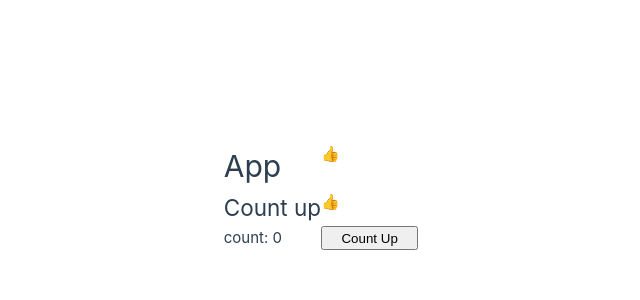
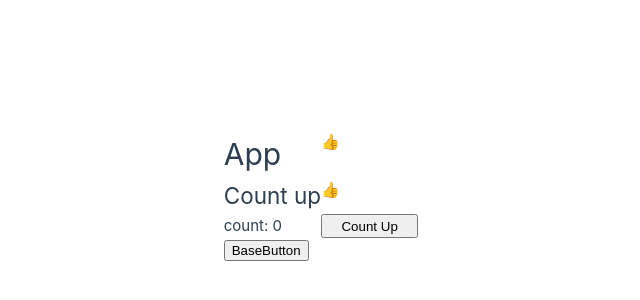
Before and after one commit to 2630-Daichi-Inoue/vue-lesson, a Vue app: page / in a window 1280 px wide. Shown: the part 204-504 px from the top of the page, without its empty margins (319-959 px from the left). Built offline with nearby package versions, Linux system fonts and the light colour scheme.

Commit message:
lesson 59

```diff
--- a/src/App.vue
+++ b/src/App.vue
@@ -1,8 +1,10 @@
 <script setup>
 import CountUp from './components/CountUp.vue'
+import BaseButton from './components/BaseButton.vue';
 </script>
 <template>
   <h1>App</h1>
   <BaseIcon />
-  <CountUp />
+  <CountUp  id="base-button"/>
+  <BaseButton id="base-button" @click="console.log('App.vue')"/>
 </template>
--- /dev/null
+++ b/src/components/BaseButton.vue
@@ -0,0 +1,5 @@
+<template>
+  <div>
+    <button id="ignore" @click="console.log('Basebutton.vue')">BaseButton</button>
+  </div>
+</template>
--- a/src/components/CountUp.vue
+++ b/src/components/CountUp.vue
@@ -4,7 +4,7 @@
 </script>
 
 <template>
-  <h2>Count up</h2>
+  <h2 v-bind="$attrs">Count up</h2>
   <BaseIcon />
   <p>count: {{ count }}</p>
   <button @click="count++">Count Up</button>
```
